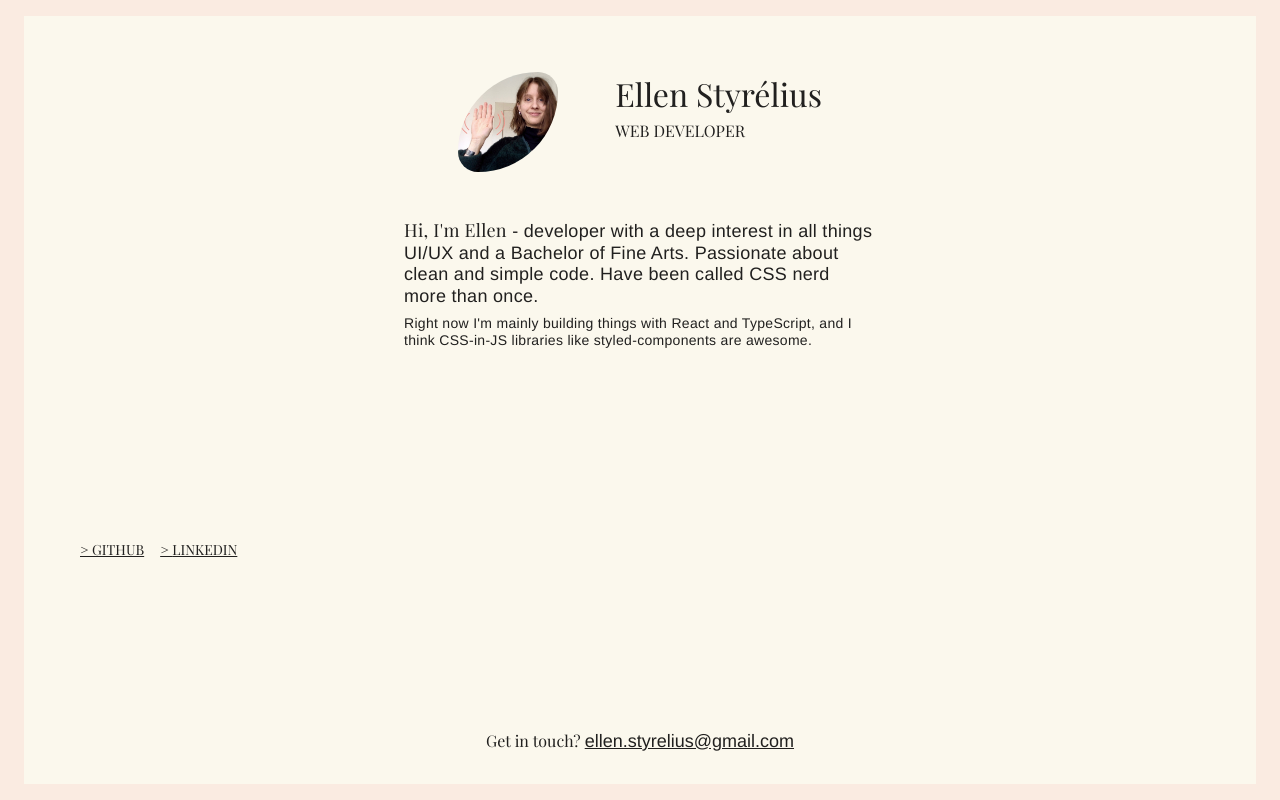
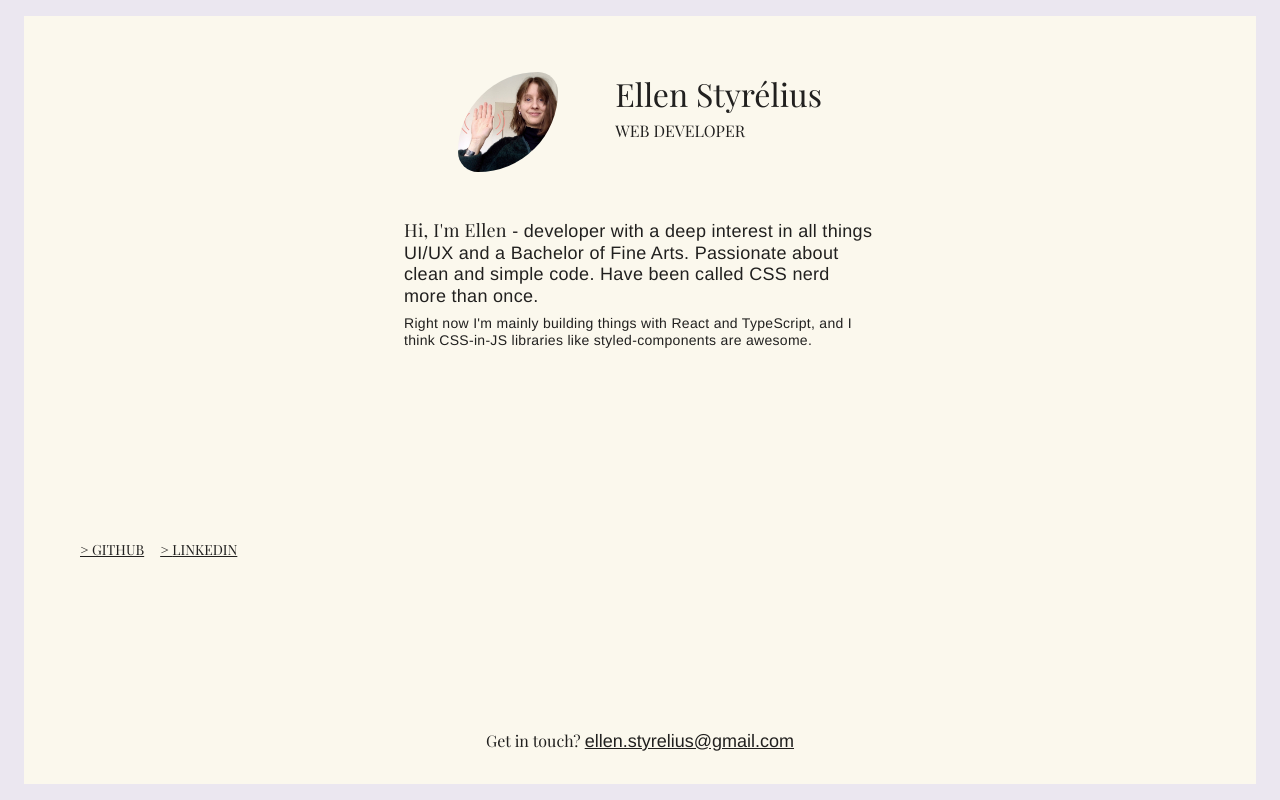
Before and after one commit to styrelius/about-me, a React (Create React App) app: page / in a window 1280 px wide. Built offline with nearby package versions, Linux system fonts and the light colour scheme.

Commit message:
Change background animation slightly in app.jsx.

```diff
--- a/src/app.jsx
+++ b/src/app.jsx
@@ -9,13 +9,13 @@ const { lavender, salmon } = colors
 
 const ShiftingBackground = keyframes`
   0% {
-   background: ${salmon}
+   background: ${lavender}
    };
    50% {
-     background: ${lavender}
+     background: ${salmon}
    };
    100% {
-   background: ${salmon}
+   background: ${lavender}
    };
 `
 const paddingTopBottom = 16
@@ -25,7 +25,7 @@ const Background = styled.div`
   height: 100%;
   width: 100%;
   padding: ${paddingTopBottom}px 24px;
-  animation: ${ShiftingBackground} 80s infinite linear;
+  animation: ${ShiftingBackground} 120s infinite linear;
 `
 
 export function App() {
```
